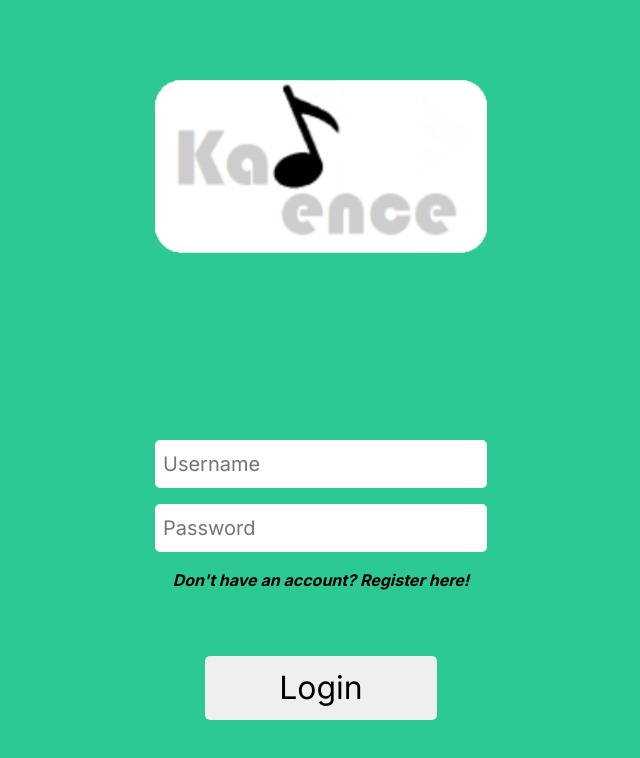
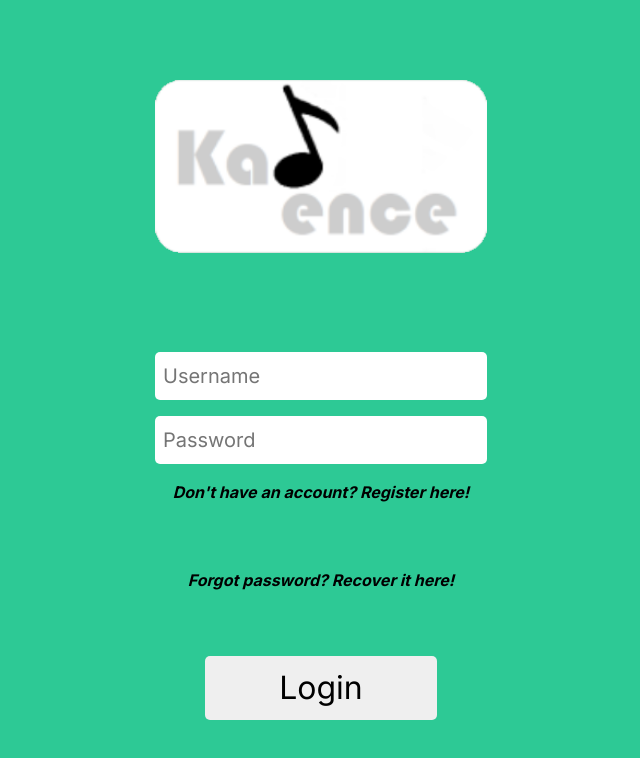
Before and after one commit to AverySchaefer/Kadence_New, a Next.js app in the folder kadence/: page /login in a window 1280 px wide. Shown: the top 758 px of the page, without its empty margins (319-959 px from the left). Built offline with nearby package versions, Linux system fonts and the light colour scheme.

Commit message:
Adding forgot password link to /login

```diff
--- a/kadence/pages/login.js
+++ b/kadence/pages/login.js
@@ -81,6 +81,9 @@ export default function Login() {
                     <Link className={styles.note} href="/register">
                         {"Don't have an account? Register here!"}
                     </Link>
+                    <Link className={styles.note} href="/forgotPass">
+                        {"Forgot password? Recover it here!"}
+                    </Link>
                     <Button type="submit">Login</Button>
                 </form>
             </main>
```
